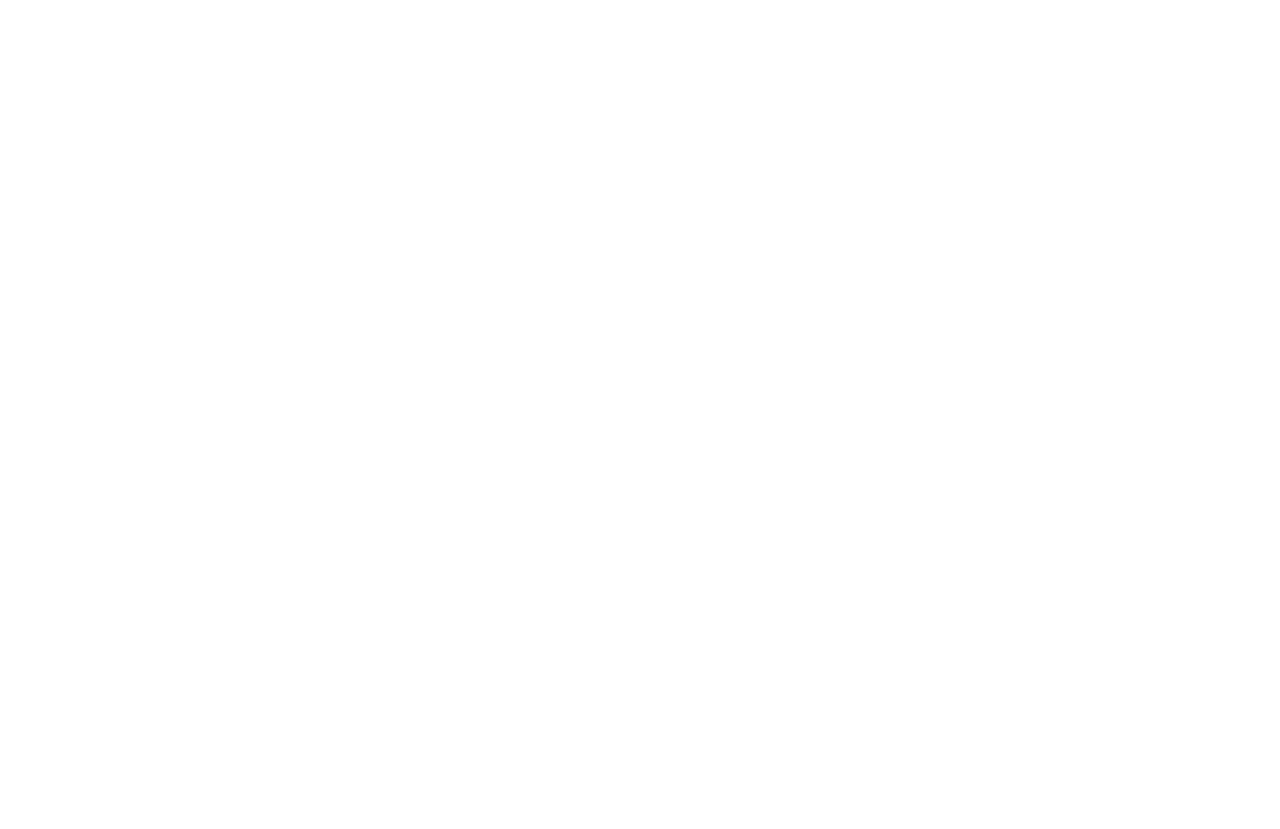
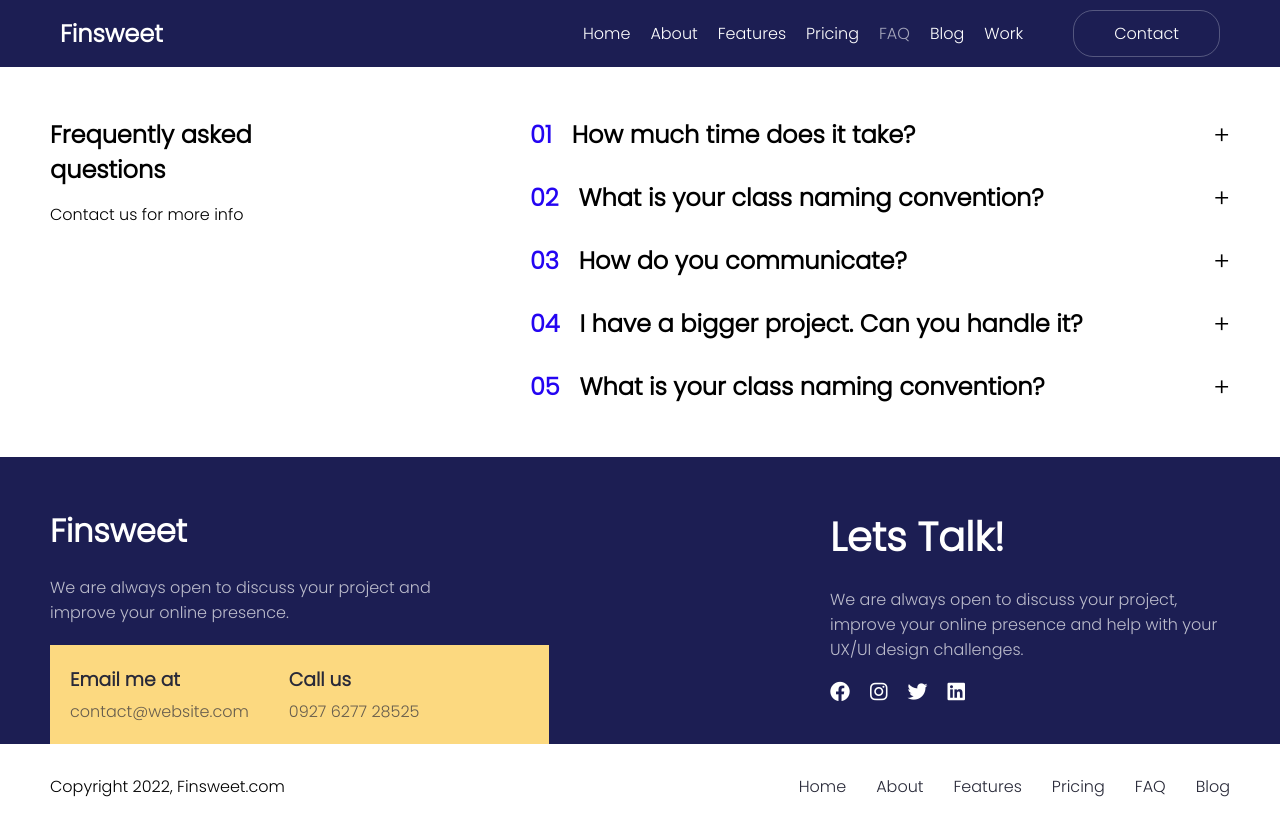
Before and after one commit to Shakhmurad7/finsweet, a React (Vite) app: page /Faq in a window 1280 px wide. Before the commit this address had no page. Before the commit the page ends 800 px from the top, so only its background shows below. Built offline with nearby package versions, Linux system fonts and the light colour scheme.

Commit message:
Add faqPage

```diff
--- a/src/App.jsx
+++ b/src/App.jsx
@@ -7,6 +7,7 @@
 import Work from "./NavbarMetodlar/Work/Work"
 import Blog from "./NavbarMetodlar/Blog/Blog"
 import Single from "./NavbarMetodlar/Blog-Single/Single"
+import FAQ from "./NavbarMetodlar/Faq/FAQ"
 
 
 
@@ -22,6 +23,7 @@
         <Route path="/Work" element={<Work/>}/>
         <Route path="/Blog" element={<Blog/>}/>
         <Route path="/Single" element={<Single/>}/>
+        <Route path="/Faq" element={<FAQ/>}/>
       </Routes>
     </>
   )
--- /dev/null
+++ b/src/NavbarMetodlar/Faq/FAQ.jsx
@@ -0,0 +1,25 @@
+import React from 'react'
+import PageContainer from '../../PageContainer'
+import Accardion from '../HomePage/Accardion'
+
+function FAQ() {
+  return (
+    <PageContainer>
+    <div className="Big-container">
+
+          {/* ----Accardion---- */}
+          <div className="accardion-container">
+            <div className="accardion-left">
+              <h2>Frequently asked questions</h2>
+              <p>Contact us for more info</p>
+            </div>
+            <div className="accardion-right">
+              <Accardion/>
+            </div>
+          </div>
+    </div>
+    </PageContainer>
+  )
+}
+
+export default FAQ
--- a/src/NavbarMetodlar/HomePage/Style.css
+++ b/src/NavbarMetodlar/HomePage/Style.css
@@ -109,7 +109,24 @@
   border-radius: 20px;
   background-color: #fcd980;
 }
+.nav-left-icon-row:hover i,
+.content-left-row:hover i,
+.project-top-text-row:hover i ,
+.project-block-row-icon:hover i ,
+.section-right-row:hover i ,
+.section-row-icon:hover i
+{
+  position: relative;
+  animation: myanim 2s infinite;
+}
+@keyframes myanim{
+  0% {left: 0px;}
+  50% {left: 10px;}
+  100% {left: 0px;}
+}
+
 .nav-left-icon-row {
+  transition: .5s;
   cursor: pointer;
   display: flex;
   gap: 10px;
@@ -247,7 +264,10 @@
   padding: 50px 0;
   background-color: #e4ebff;
 }
-
+.card:hover{
+  background-color: #b4c6f9;
+  transform:translateY(-10px);
+}
 .Card-container {
   justify-content: center;
   gap: 30px;
@@ -258,6 +278,8 @@
   padding: 10px 0px;
 }
 .card {
+  cursor: pointer;
+  transition: .4s;
   background-color: white;
   padding: 30px;
   width: 100%;
--- a/src/Pages/Header.jsx
+++ b/src/Pages/Header.jsx
@@ -20,7 +20,7 @@
                             <NavLink to={'/About'}><li>About</li></NavLink>
                             <NavLink to={'/Features'}><li>Features</li></NavLink>
                             <NavLink to={'/Pricing'}><li>Pricing</li></NavLink>
-                            <NavLink to={'/'}><li>FAQ</li></NavLink>
+                            <NavLink to={'/Faq'}><li>FAQ</li></NavLink>
                             <NavLink to={'/Blog'}><li>Blog</li></NavLink>
                             <NavLink to={'/Work'}><li>Work</li></NavLink>
                         </ul>
--- a/src/Pages/Navbar.jsx
+++ b/src/Pages/Navbar.jsx
@@ -1,4 +1,7 @@
+import Work from "../NavbarMetodlar/Work/Work";
+
 const Navbar = () => {
+
   return (
     <>
       <nav>
@@ -11,7 +14,7 @@
                 eiusmod tempor incididunt.
               </p>
               <div className="nav-left-row">
-                <a href={"/Work"}><h3>View our work</h3></a>
+                <a href={"./Work"}> <h3> View our work</h3> </a>
                 <div className="nav-left-icon-row">
                  <a href={"/Pricing"}><h4>View Pricing</h4></a>
                   <i class="fa-solid fa-arrow-right"></i>
```
